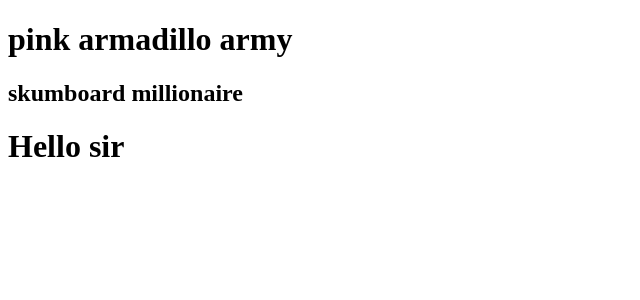
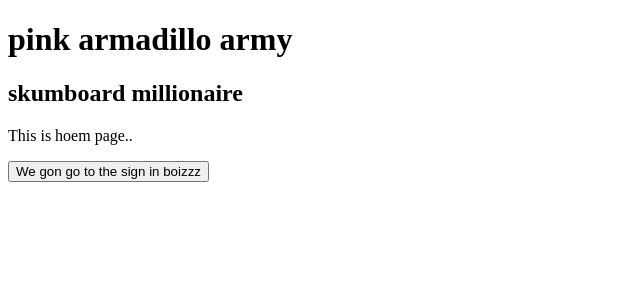
Before and after one commit to Best-Pink-Fairy-Armadillo/Skrum, a React app: page / in a window 1280 px wide. Shown: the top 300 px of the page, without its empty margins (0-640 px from the left). Built offline with nearby package versions, Linux system fonts and the light colour scheme.

Commit message:
created a working route to the signin page from home page via button onclick

```diff
--- a/client/App.jsx
+++ b/client/App.jsx
@@ -1,15 +1,21 @@
 import React from 'react'
 import {render} from 'react-dom'
-
-
-
+import { BrowserRouter as Router, Routes, Route, useNavigate } from 'react-router-dom';
+import Home from './Home.jsx';
+import SignIn from './SignIn.jsx';
+import SignUp from './SignUp.jsx';
 
 
 function App() {
+
   return (
-    <div>
-      <h1>Hello sir</h1>
-    </div>
+    <Router>
+      <Routes>
+        <Route path='/' element={<Home />} />
+        <Route path='/signin' element={<SignIn />} />
+        <Route path='/signup' element={<SignUp />} />
+      </Routes>
+    </Router>
   )
 }
 
--- /dev/null
+++ b/client/Home.jsx
@@ -0,0 +1,20 @@
+import React from "react";
+import { Link, useNavigate } from "react-router-dom";
+
+function Home() {
+  let navigate = useNavigate();
+
+
+  return (
+    <div>
+      <p>This is hoem page..</p>
+      <button onClick={() => {
+        navigate("/signin")
+      }}>
+        We gon go to the sign in boizzz
+      </button>
+    </div>
+  )
+}
+
+export default Home;
--- /dev/null
+++ b/client/SignIn.jsx
@@ -0,0 +1,7 @@
+import React from "react";
+
+function SignIn() {
+  return <div>hello sign in page</div>
+}
+
+export default SignIn;
--- /dev/null
+++ b/client/SignUp.jsx
@@ -0,0 +1,7 @@
+import React from "react";
+
+function SignUp() {
+  return <div>Sign up here scrub.</div>
+}
+
+export default SignUp;
```
